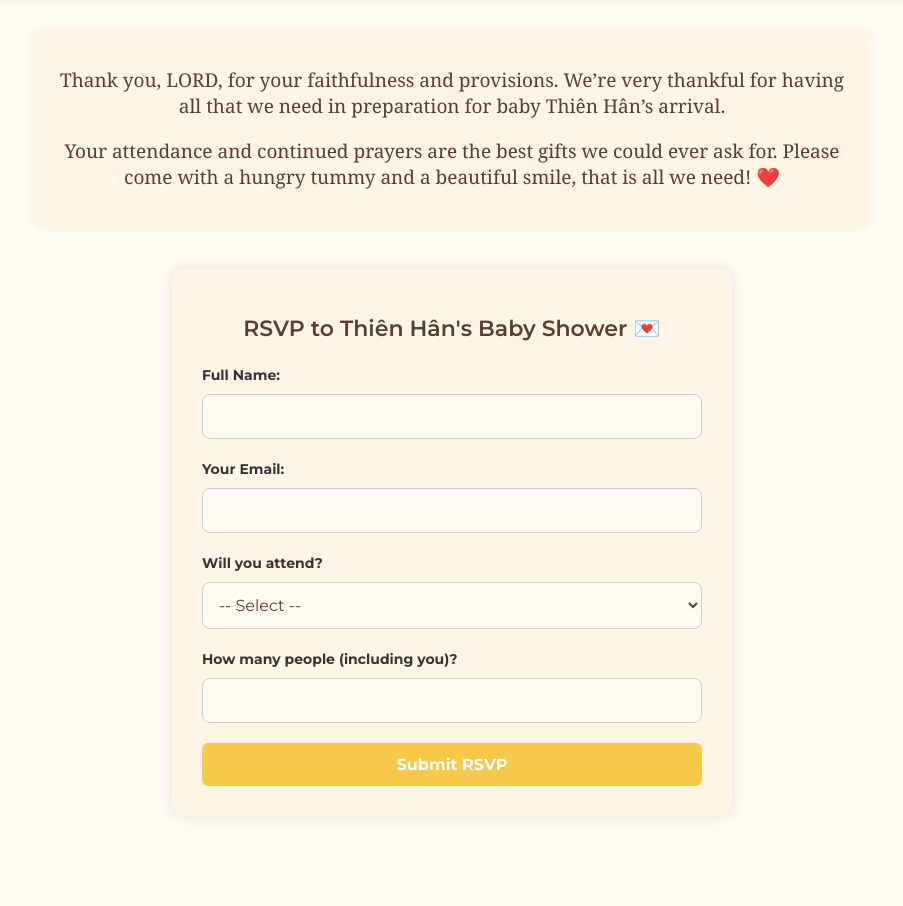
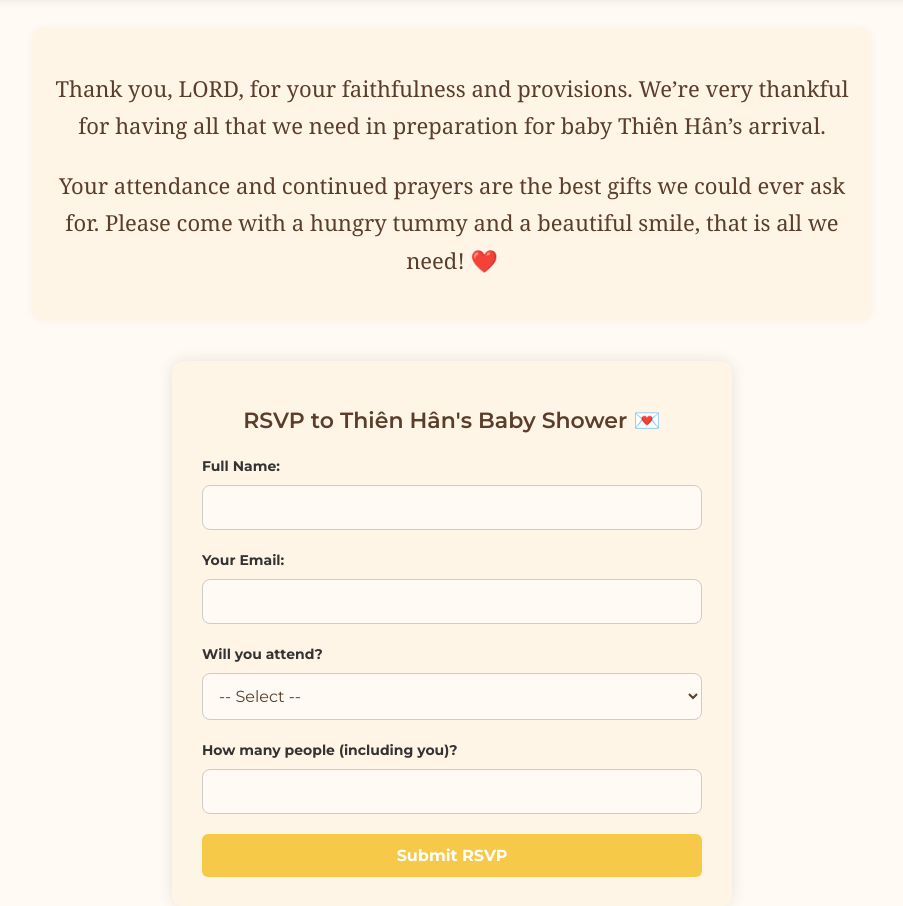
Before and after one commit to zincoi172/rsvp-babyshower, a Flask app: page / in a window 1280 px wide. Shown: the part 967-1873 px from the top of the page, without its empty margins (188-1091 px from the left). Run offline with Flask 3, Linux system fonts and the light colour scheme.

Commit message:
Update fontsize 22

```diff
--- a/static/style.css
+++ b/static/style.css
@@ -29,7 +29,7 @@ body {
 
   .thank-you-message {
     font-family: "Georgia", serif;
-    font-size: 19px;
+    font-size: 22px;
     color: #5a3e2b;
     background-color: #fff5e6;
     padding: 20px;
@@ -38,6 +38,7 @@ body {
     border-radius: 12px;
     text-align: center;
     box-shadow: 0 0 10px rgba(0, 0, 0, 0.04);
+    line-height: 1.7;
   }
 
   .container {
```
Also changed, not shown: 1 other file.
